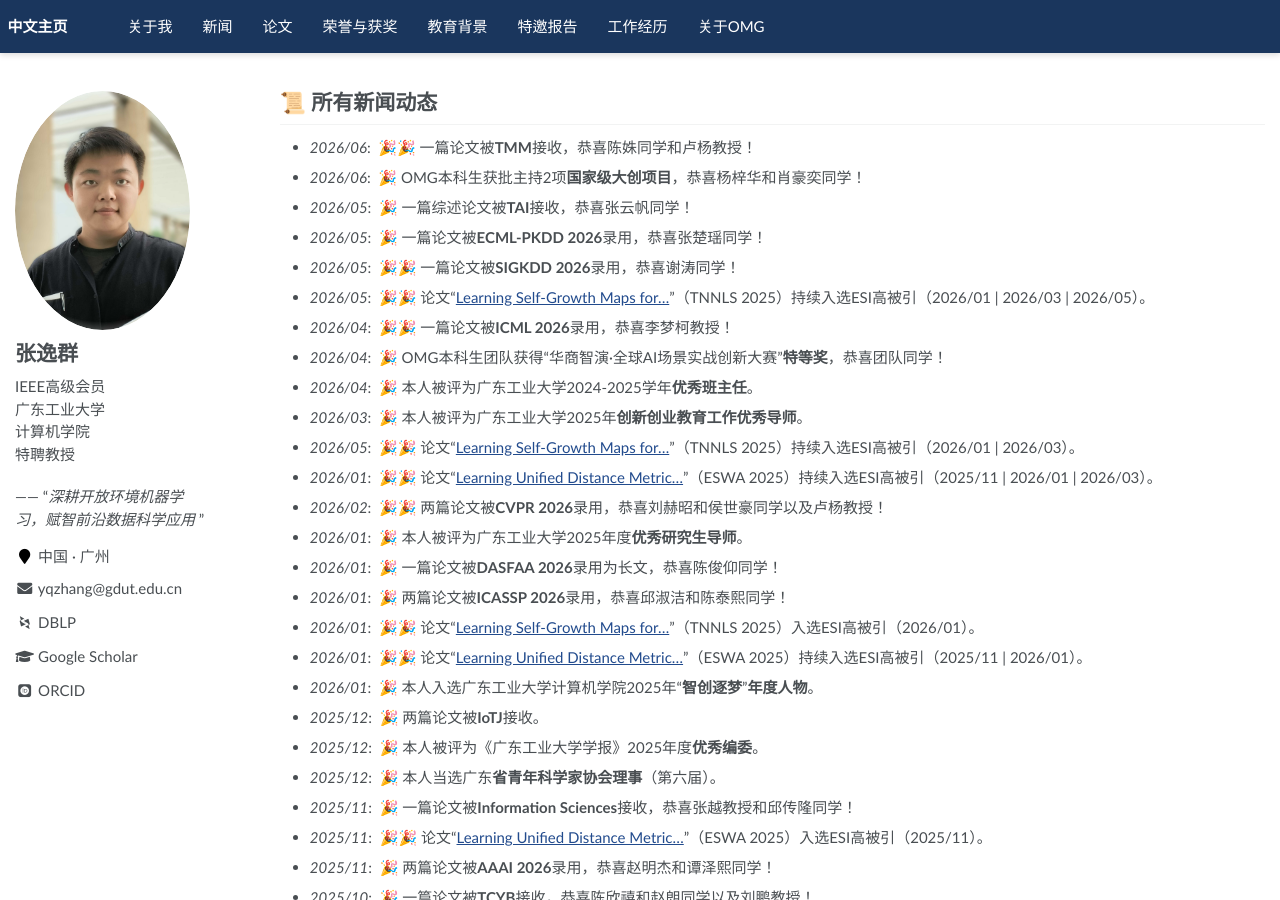
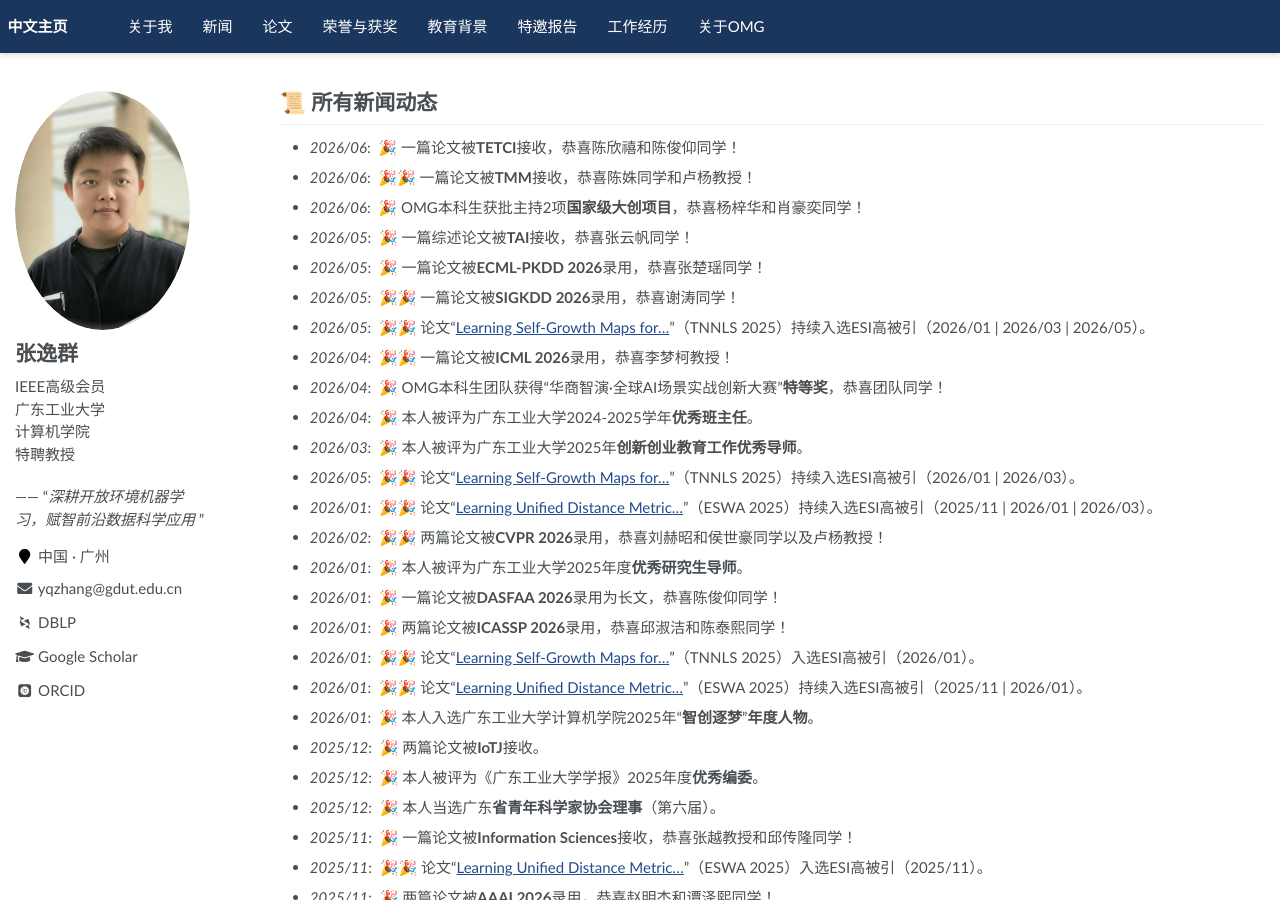
Before and after one commit to yqzhang-Zz/zh-news, a Jekyll site: the page built from _pages/about.md, in a window 1280 px wide and 900 px high. Built offline with Jekyll 4.4.1, drawn with Linux system fonts in a browser that asks for light colours; some web fonts are replaced; a script that is not in the unit is left out; comment, search, counter and statistics services are not loaded.

Commit message:
Update about.md

```diff
--- a/_pages/about.md
+++ b/_pages/about.md
@@ -11,6 +11,7 @@ redirect_from:
 <span class='anchor' id="news"></span>
 
 # 📜 所有新闻动态
+- *2026/06*: &nbsp;🎉 一篇论文被**TETCI**接收，恭喜陈欣禧和陈俊仰同学！
 - *2026/06*: &nbsp;🎉🎉 一篇论文被**TMM**接收，恭喜陈姝同学和卢杨教授！
 - *2026/06*: &nbsp;🎉 OMG本科生获批主持2项**国家级大创项目**，恭喜杨梓华和肖豪奕同学！
 - *2026/05*: &nbsp;🎉 一篇综述论文被**TAI**接收，恭喜张云帆同学！
```
